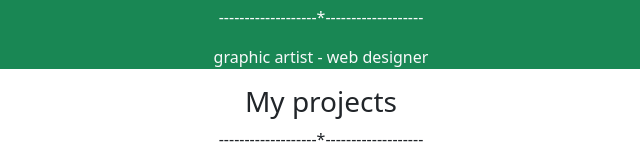
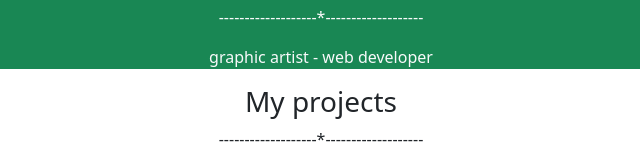
Before and after one commit to fatimahanshira/profile, a plain HTML site: page index.html in a window 1280 px wide. Shown: the part 313-478 px from the top of the page, 319-959 px from the left. Drawn offline with nearby package versions, Linux system fonts and the light colour scheme.

Commit message:
varshini pushed it

```diff
--- a/index.html
+++ b/index.html
@@ -53,7 +53,7 @@
         -------------------*-------------------
     </p>
     <p>
-        graphic artist - web designer
+        graphic artist - web developer
 
     </p>
 
```
